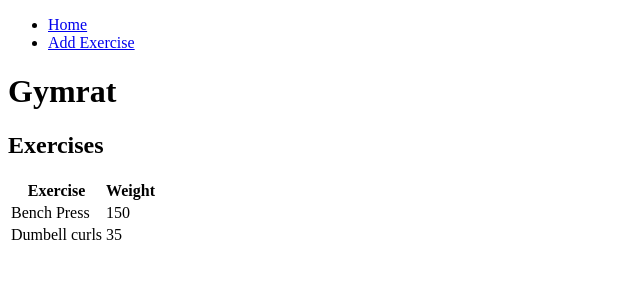
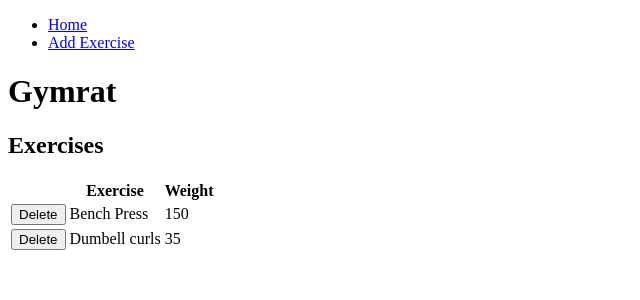
Before and after one commit to coryhouse/athena-gymrat, a React (Create React App) app: page / in a window 1280 px wide. Shown: the top 300 px of the page, without its empty margins (0-640 px from the left). Built offline with nearby package versions, Linux system fonts and the light colour scheme; data requests are answered from the project's data file.

Commit message:
display delete button

```diff
--- a/src/Exercises.tsx
+++ b/src/Exercises.tsx
@@ -10,15 +10,18 @@ export function Exercises({ exercises }: ExerciseProps) {
       <table>
         <thead>
           <tr>
+            <th>&nbsp;</th>
             <th>Exercise</th>
             <th>Weight</th>
           </tr>
         </thead>
         <tbody>
           {exercises.map((exercise) => {
-            // here's what I want to render for each element
             return (
               <tr key={exercise.id}>
+                <td>
+                  <button>Delete</button>
+                </td>
                 <td>{exercise.type}</td>
                 <td>{exercise.weight}</td>
               </tr>
```
